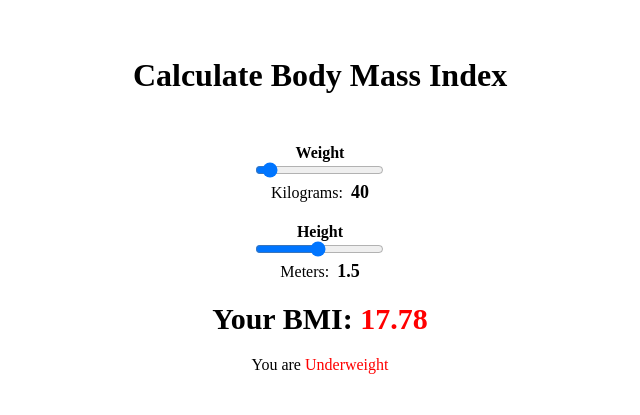
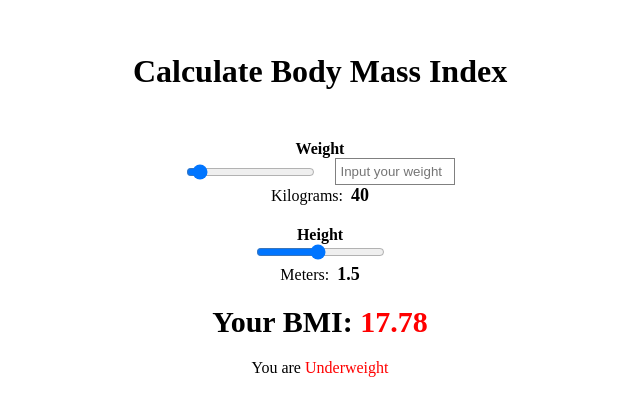
Before and after one commit to practice-ben/bmi-calculator, a React (Vite) app: page / in a window 1280 px wide. Shown: the part 185-600 px from the top of the page, without its empty margins (320-960 px from the left). Built offline with nearby package versions, Linux system fonts and the light colour scheme.

Commit message:
Add weight input

```diff
--- a/src/App.jsx
+++ b/src/App.jsx
@@ -46,7 +46,10 @@ export default function App() {
         {/* weight */}
         <div className="weight">
           <h4>Weight</h4>
-          <input type="range" min="1" max="700" onChange={displayWeight} value={weight} />
+          <div className="weight-inputs">
+            <input type="range" min="1" max="700" onChange={displayWeight} value={weight} />
+            <input type="text" onChange={displayWeight} className="text-input" placeholder="Input your weight" />
+          </div>
           <p>
             Kilograms:
             <span className="bold">{weight}</span>
--- a/src/index.css
+++ b/src/index.css
@@ -37,3 +37,14 @@ body {
 .okay {
   color: green;
 }
+
+.weight-inputs {
+  display: flex;
+  align-items: center;
+  gap: 20px;
+}
+.text-input {
+  width: 120px;
+  padding: 5px;
+  border: 1px solid gray;
+}
```
